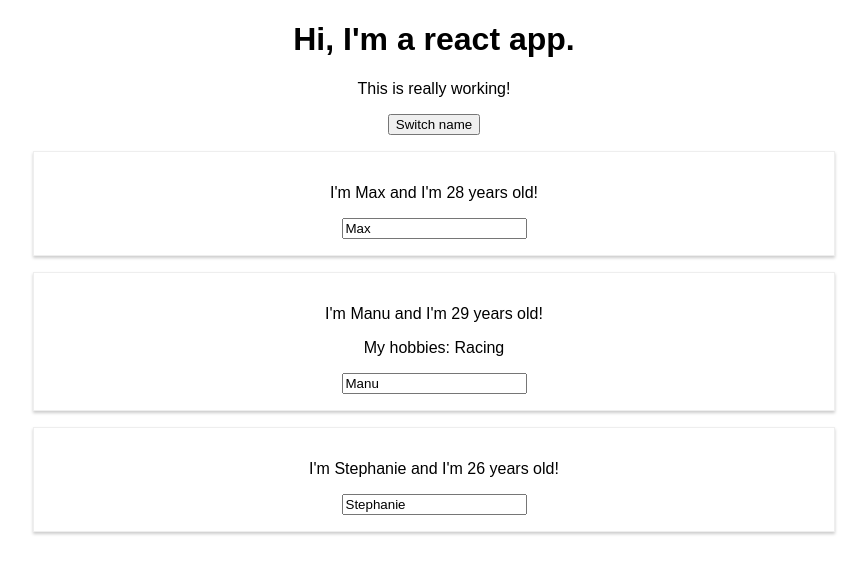
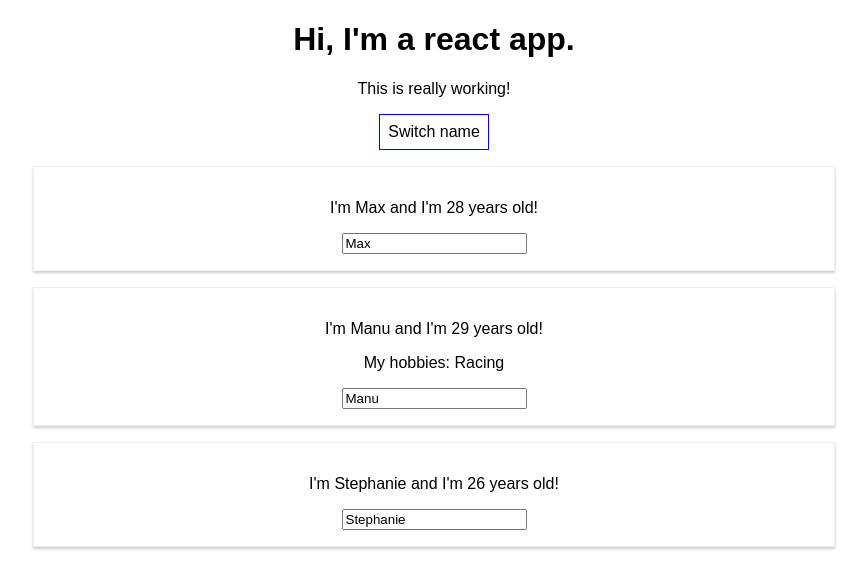
Before and after one commit to socabo/react-complete-guide, a React (Create React App) app: page / in a window 1280 px wide. Shown: the top 588 px of the page, without its empty margins (206-1073 px from the left). Built offline with nearby package versions, Linux system fonts and the light colour scheme.

Commit message:
47. Working with Inline Styles

```diff
--- a/src/App.js
+++ b/src/App.js
@@ -33,11 +33,21 @@
   }
 
   render() {
+    const style = {
+      backgroundColor: 'white',
+      font: 'inherit',
+      border: '1px solid blue',
+      padding: '8px',
+      cursor: 'pointer'
+    }
+
     return (
       <div className="App">
         <h1>Hi, I'm a react app.</h1>
         <p> This is really working!</p>
-        <button onClick={() => this.switchNameHandler('Maximilian!!')}>Switch name</button>
+        <button
+          style={style}
+          onClick={() => this.switchNameHandler('Maximilian!!')}>Switch name</button>
         <Person
           name={this.state.persons[0].name}
           age={this.state.persons[0].age}/>
```
